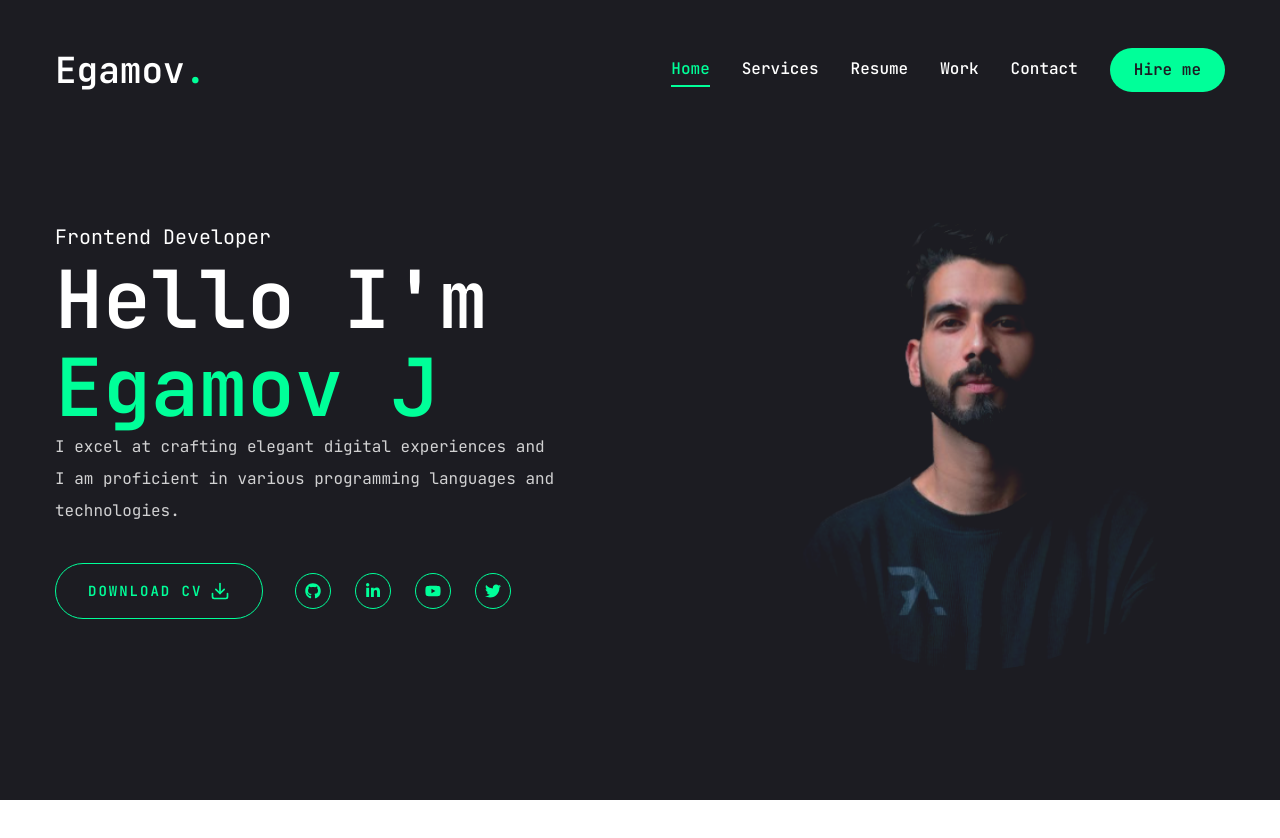
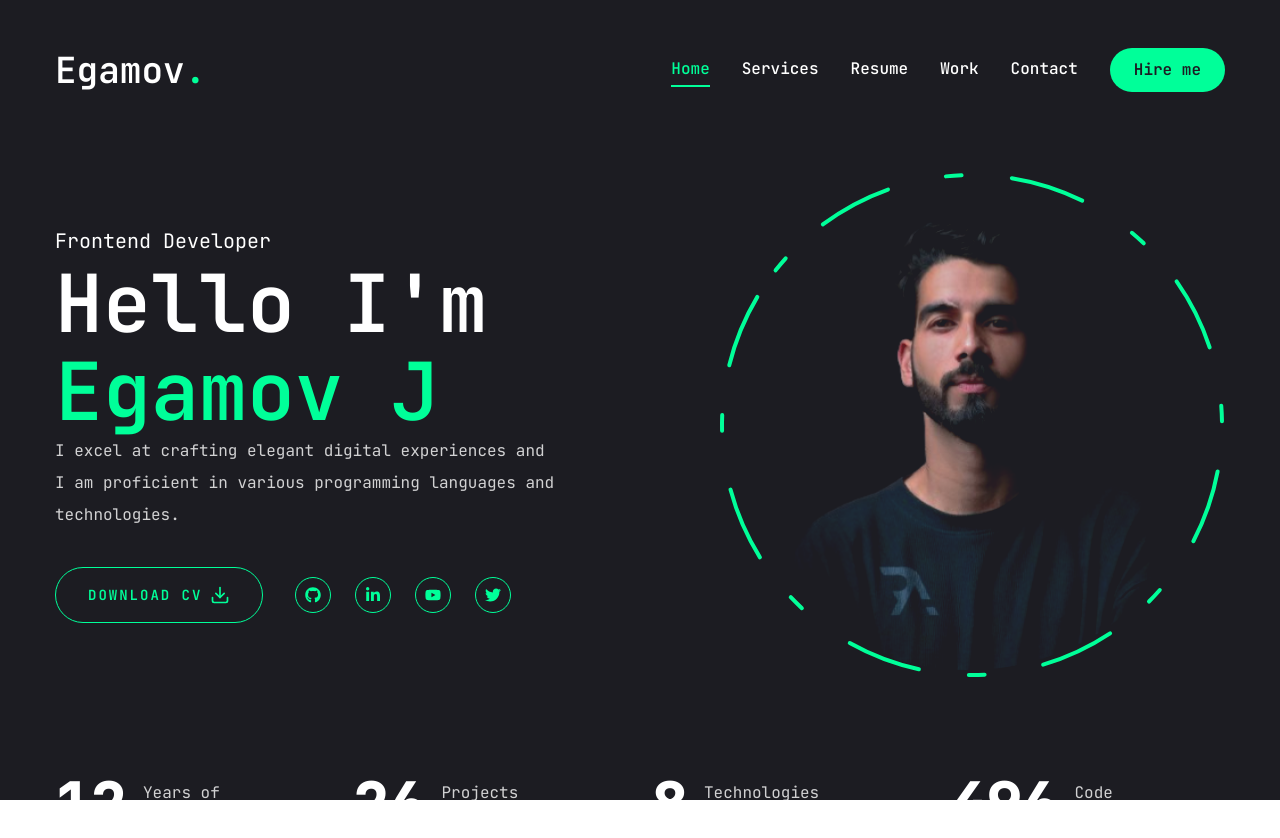
Before and after one commit to egamovj/j-portfolio, a Next.js app: page / in a window 1280 px wide. Shown: the top 838 px of the page. Before the commit the page ends 800 px from the top, so only its background shows below. Built offline with nearby package versions, Linux system fonts and the light colour scheme.

Commit message:
home page completed

```diff
--- a/app/page.jsx
+++ b/app/page.jsx
@@ -5,12 +5,13 @@
 // components
 import Socials from "@/components/Socials";
 import Photo from "@/components/Photo";
+import Stats from "@/components/Stats";
 const Home = () => {
   return (
     <section className="h-full">
       <div className="container mx-auto h-full">
         <div className="flex flex-col xl:flex-row items-center justify-between xl:pt-8 xl:pb-24">
-          <div className="text-center xl:text-left">
+          <div className="text-center xl:text-left order-2 xl:order-none">
             <span className="text-xl">Frontend Developer</span>
             <h1 className="h1">
               Hello I'm <br /> <span className="text-accent">Egamov J</span>
@@ -36,11 +37,12 @@
               </div>
             </div>
           </div>
-          <div>
+          <div className="order-1 xl:order-none mb-8 xl:mb-0">
             <Photo />
           </div>
         </div>
       </div>
+      <Stats />
     </section>
   );
 };
--- a/components/Photo.jsx
+++ b/components/Photo.jsx
@@ -10,10 +10,17 @@
         initial={{ opacity: 0 }}
         animate={{
           opacity: 1,
-          transition: { delay: 2, duration: 0.4, ease: "easeIn" },
+          transition: { delay: 2.4, duration: 0.4, ease: "easeInOut" },
         }}
       >
-        <div className="w-[298px] h-[298px] xl:w-[498px] xl:h-[498px] mix-blend-lighten">
+        <motion.div
+          initial={{ opacity: 0 }}
+          animate={{
+            opacity: 1,
+            transition: { delay: 2, duration: 0.4, ease: "easeIn" },
+          }}
+          className="w-[298px] h-[298px] xl:w-[498px] xl:h-[498px] mix-blend-lighten absolute"
+        >
           <Image
             src="/assets/photo.png"
             priority
@@ -22,7 +29,35 @@
             alt="Photo"
             className="object-contain"
           />
-        </div>
+        </motion.div>
+
+        {/* circle */}
+        <motion.svg
+          className="w-[300px] xl:w-[506px] h-[300px] xl:h-[506px]"
+          fill="transparent"
+          viewBox="0 0 506 506"
+          xmlns="http://www.w3.org/2000/svg"
+        >
+          <motion.circle
+            cx="253"
+            cy="253"
+            r="250"
+            stroke="#00ff99"
+            strokeWidth="4"
+            strokeLinecap="round"
+            strokeLinejoin="round"
+            initial={{strokeDasharray: "24 10 0 0"}}
+            animate={{
+              strokeDasharray: ['15 120 25 25', '16 25 92 72', '4 250 22 22'],
+              rotate: [120, 360]
+            }}
+            transition={{
+              duration: 20,
+              repeat: Infinity,
+              repeatType: "reverse"
+            }}
+          />
+        </motion.svg>
       </motion.div>
     </div>
   );
--- /dev/null
+++ b/components/Stats.jsx
@@ -0,0 +1,58 @@
+"use client";
+import React from "react";
+
+import CountUp from "react-countup";
+
+const stats = [
+  {
+    num: 12,
+    text: "Years of experience",
+  },
+  {
+    num: 26,
+    text: "Projects completed",
+  },
+  {
+    num: 8,
+    text: "Technologies mastered",
+  },
+  {
+    num: 500,
+    text: "Code commits",
+  },
+];
+
+const Stats = () => {
+  return (
+    <section className="pt-4 pb-12 xl:pt-0 xl:pb-0">
+      <div className="container mx-auto">
+        <div className="flex flex-wrap gap-6 max-w-[80vw] mx-auto xl:max-w-none">
+          {stats.map((item, index) => {
+            return (
+              <div
+                className="flex-1 flex gap-4 items-center justify-center xl:justify-start"
+                key={index}
+              >
+                <CountUp
+                  end={item.num}
+                  duration={5}
+                  delay={2}
+                  className="text-4xl xl:text-6xl font-extrabold"
+                />
+                <p
+                  className={`${
+                    item.text.length < 15 ? "max-w-[100px]" : "max-w-[150px]"
+                  } leading-snug text-white/80`}
+                >
+                  {item.text}
+                </p>
+              </div>
+            );
+          })}
+        </div>
+      </div>
+    </section>
+  );
+};
+
+export default Stats;
--- a/package.json
+++ b/package.json
@@ -21,6 +21,7 @@
     "lucide-react": "^0.395.0",
     "next": "14.2.4",
     "react": "^18",
+    "react-countup": "^6.5.3",
     "react-dom": "^18",
     "react-icons": "^5.2.1",
     "tailwind-merge": "^2.3.0",
```
Also changed, not shown: 1 other file (tests, documents, lock files or other folders).
